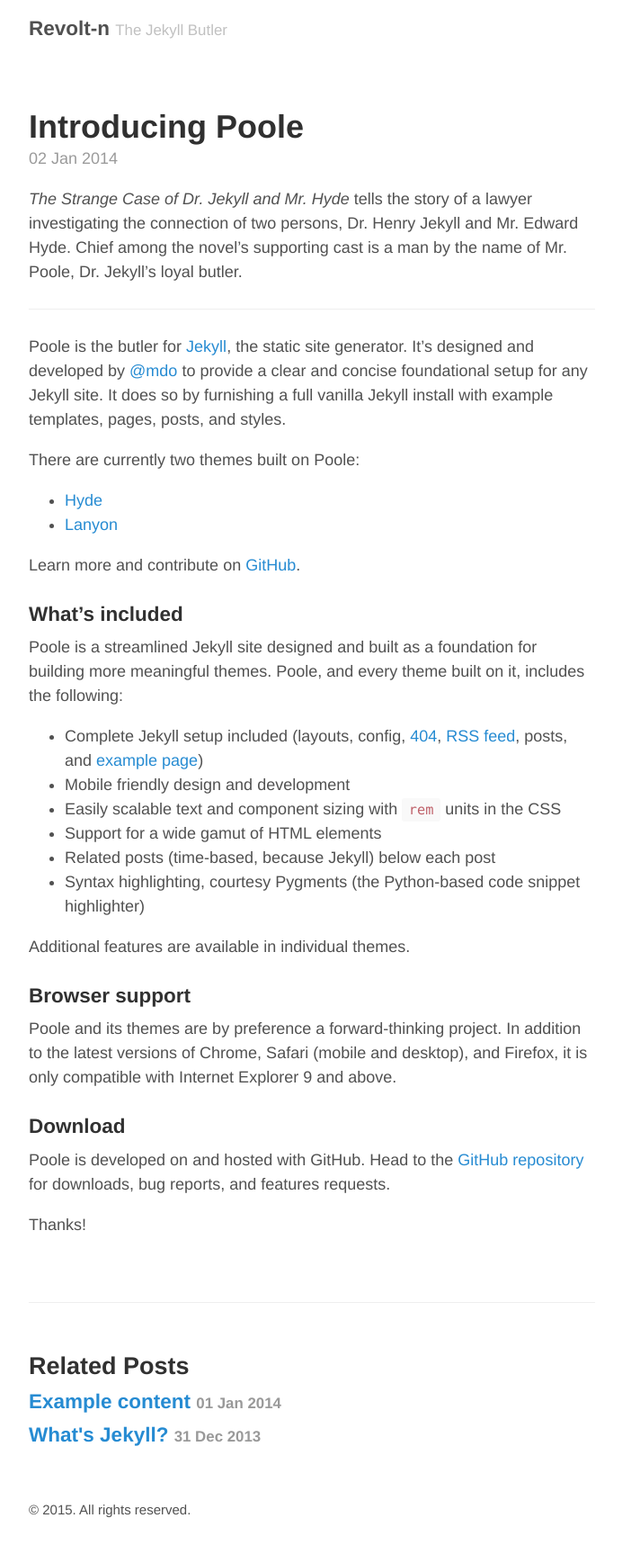
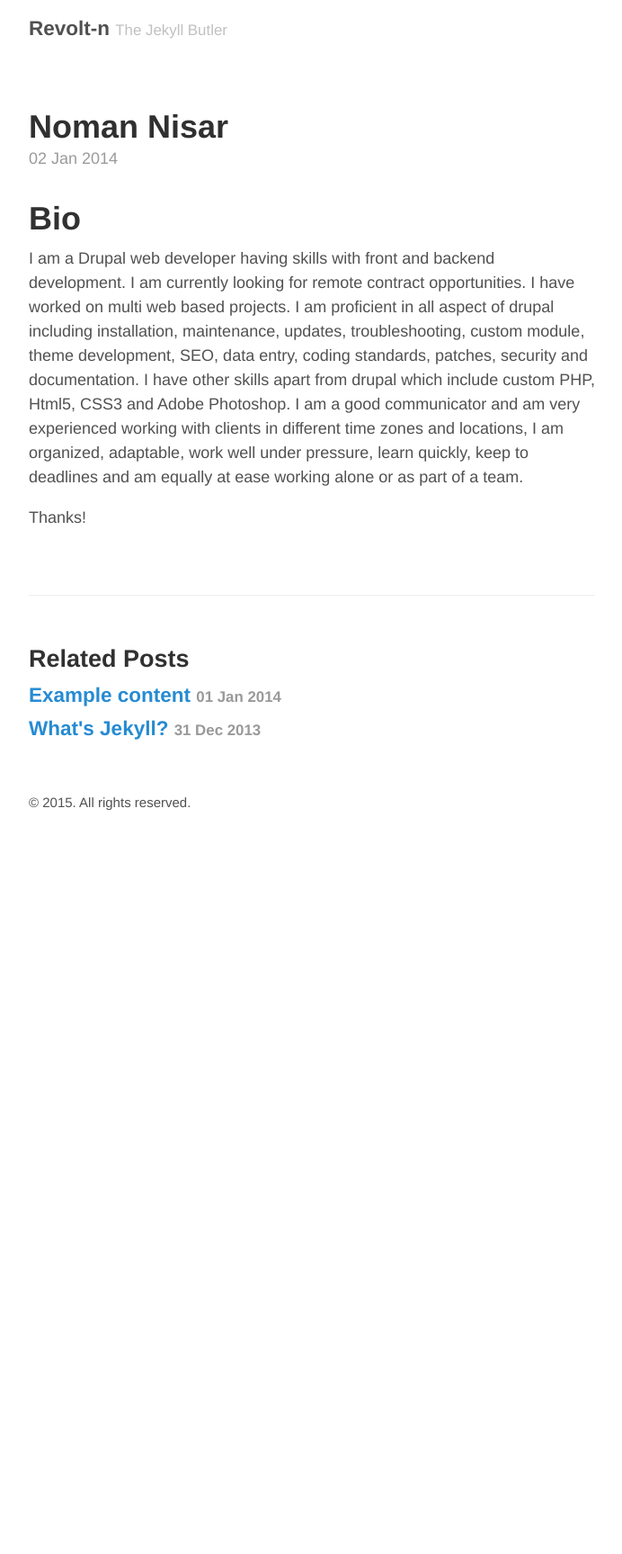
Before and after one commit to revolt-n/revolt-blog, a Jekyll site: the page built from _posts/2014-01-02-introducing-poole.md, in a window 1280 px wide. Shown: the whole page at 90% size, without its empty margins (293-985 px from the left). Built offline with Jekyll 4.4.1, drawn with Linux system fonts in a browser that asks for light colours; after the commit the page ends 941 px from its top, so only the background shows below that.

Commit message:
Update 2014-01-02-introducing-poole.md
Bio detail added

```diff
--- a/_posts/2014-01-02-introducing-poole.md
+++ b/_posts/2014-01-02-introducing-poole.md
@@ -1,40 +1,10 @@
 ---
 layout: post
-title: Introducing Poole
+title: Noman Nisar
 ---
+<h1>Bio</h1>
+I am a Drupal web developer having skills with front and backend development. I am currently looking for remote contract opportunities. I have worked on multi web based projects. I am proficient in all aspect of drupal including installation, maintenance, updates, troubleshooting, custom module, theme development, SEO, data entry, coding standards, patches, security and documentation. I have other skills apart from drupal which include custom PHP, Html5, CSS3 and Adobe Photoshop.
+I am a good communicator and am very experienced working with clients in different time zones and locations, I am organized, adaptable, work well under pressure, learn quickly, keep to deadlines and am equally at ease working alone or as part of a team.
 
-*The Strange Case of Dr. Jekyll and Mr. Hyde* tells the story of a lawyer investigating the connection of two persons, Dr. Henry Jekyll and Mr. Edward Hyde. Chief among the novel's supporting cast is a man by the name of Mr. Poole, Dr. Jekyll's loyal butler.
-
------
-
-Poole is the butler for [Jekyll](http://jekyllrb.com), the static site generator. It's designed and developed by [@mdo](https://twitter.com/mdo) to provide a clear and concise foundational setup for any Jekyll site. It does so by furnishing a full vanilla Jekyll install with example templates, pages, posts, and styles.
-
-There are currently two themes built on Poole:
-
-* [Hyde](http://hyde.getpoole.com)
-* [Lanyon](http://lanyon.getpoole.com)
-
-Learn more and contribute on [GitHub](https://github.com/poole).
-
-### What's included
-
-Poole is a streamlined Jekyll site designed and built as a foundation for building more meaningful themes. Poole, and every theme built on it, includes the following:
-
-* Complete Jekyll setup included (layouts, config, [404]({{ site.baseurl }}/404.html), [RSS feed]({{ site.baseurl }}/atom.xml), posts, and [example page]({{ site.baseurl }}/about))
-* Mobile friendly design and development
-* Easily scalable text and component sizing with `rem` units in the CSS
-* Support for a wide gamut of HTML elements
-* Related posts (time-based, because Jekyll) below each post
-* Syntax highlighting, courtesy Pygments (the Python-based code snippet highlighter)
-
-Additional features are available in individual themes.
-
-### Browser support
-
-Poole and its themes are by preference a forward-thinking project. In addition to the latest versions of Chrome, Safari (mobile and desktop), and Firefox, it is only compatible with Internet Explorer 9 and above.
-
-### Download
-
-Poole is developed on and hosted with GitHub. Head to the <a href="https://github.com/poole/poole">GitHub repository</a> for downloads, bug reports, and features requests.
 
 Thanks!
```
